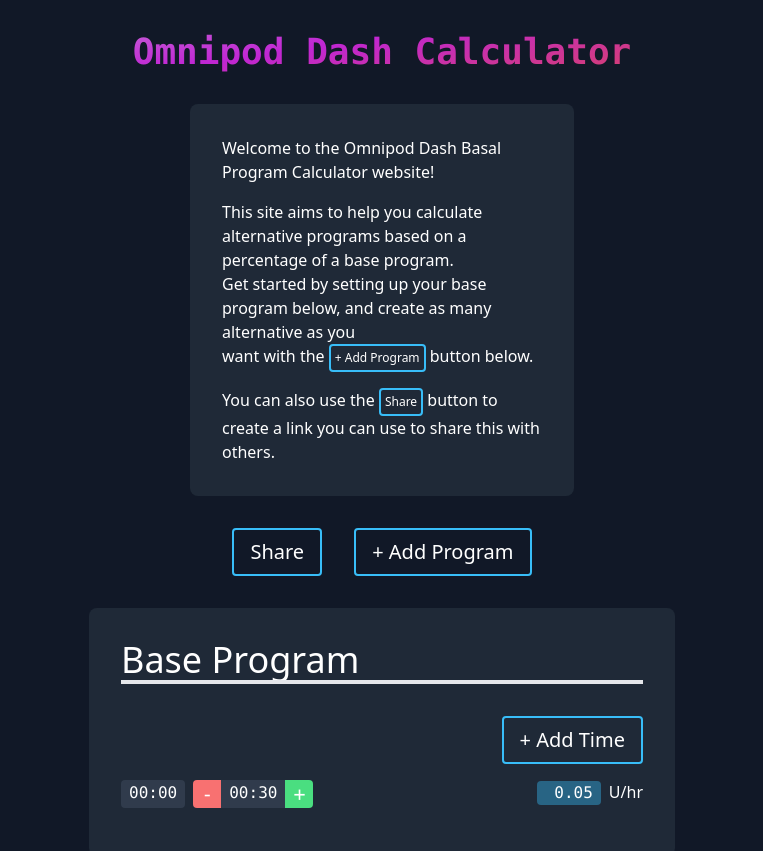
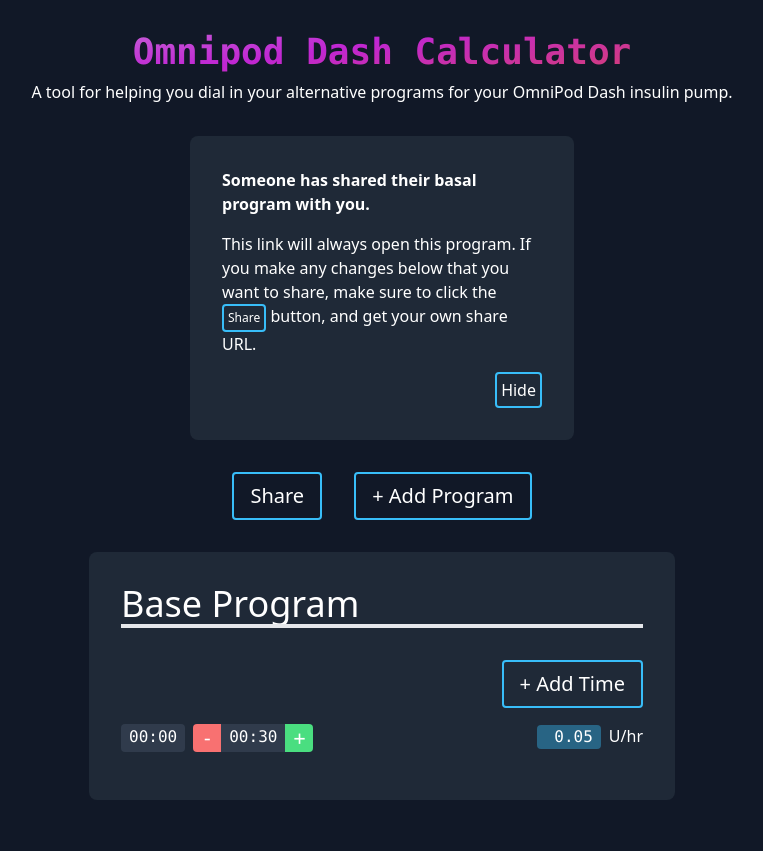
Before and after one commit to t1dtools/basal-calc, a Next.js app: page /dash-basal/ in a window 1280 px wide. Shown: the top 851 px of the page, without its empty margins (258-1021 px from the left). Built offline with nearby package versions, Linux system fonts and the light colour scheme.

Commit message:
better welcome and detect arrived from share links

```diff
--- a/src/pages/index.tsx
+++ b/src/pages/index.tsx
@@ -11,6 +11,8 @@
   const [isSharing, setIsSharing] = useState(false)
   const [shareURL, setShareURL] = useState("")
   const [showingShareSuccess, setShowingShareSuccess] = useState(false)
+  const [showWelcome, setShowWelcome] = useState(true)
+  const [arrivedFromShare, setArrivedFromShare] = useState(true)
   const [programs, setPrograms] = useState<Program[]>([
     {
       Name: "Base Program",
@@ -209,6 +211,7 @@
 
   useEffect(() => {
     if (router.query.share) {
+      setArrivedFromShare(true)
       const base64EncodedData = router.query.share as string
       const buffer = Buffer.from(base64EncodedData, "base64")
       const data = JSON.parse(buffer.toString())
@@ -253,10 +256,14 @@
         <link rel="icon" href="/favicon.ico" />
       </Head>
 
-      <Headline size={1} text="Omnipod Dash Calculator" />
+      <Headline
+        size={1}
+        text="Omnipod Dash Calculator"
+        subheadline="A tool for helping you dial in your alternative programs for your OmniPod Dash insulin pump."
+      />
 
+      {showWelcome && !arrivedFromShare && (
         <div className="m-8 mx-auto w-96 rounded-lg bg-gray-800 p-8">
-        <p>Welcome to the Omnipod Dash Basal Program Calculator website!</p>
           <p className="mt-4">
             This site aims to help you calculate alternative programs based on a
             percentage of a base program.
@@ -281,7 +288,46 @@
             </button>{" "}
             button to create a link you can use to share this with others.
           </p>
+
+          <p className="text-right">
+            <button
+              className="text-md mt-4 rounded border-2 border-sky-400 p-[4px] hover:bg-sky-400 hover:text-gray-800"
+              onClick={(e) => setShowWelcome(false)}
+            >
+              Hide
+            </button>
+          </p>
         </div>
+      )}
+
+      {arrivedFromShare && showWelcome && (
+        <div className="m-8 mx-auto w-96 rounded-lg bg-gray-800 p-8">
+          <p className="font-bold">
+            Someone has shared their basal program with you.
+          </p>
+
+          <p className="mt-4">
+            This link will always open this program. If you make any changes
+            below that you want to share, make sure to click the{" "}
+            <button
+              className="rounded border-2 border-sky-400 p-[4px] text-xs hover:bg-sky-400 hover:text-gray-800"
+              onClick={(e) => share()}
+            >
+              Share
+            </button>{" "}
+            button, and get your own share URL.
+          </p>
+
+          <p className="text-right">
+            <button
+              className="text-md mt-4 rounded border-2 border-sky-400 p-[4px] hover:bg-sky-400 hover:text-gray-800"
+              onClick={(e) => setShowWelcome(false)}
+            >
+              Hide
+            </button>
+          </p>
+        </div>
+      )}
 
       <div className="flex flex-wrap place-content-center">
         <button
```
Lines whose indentation alone changed are shown as unchanged.
